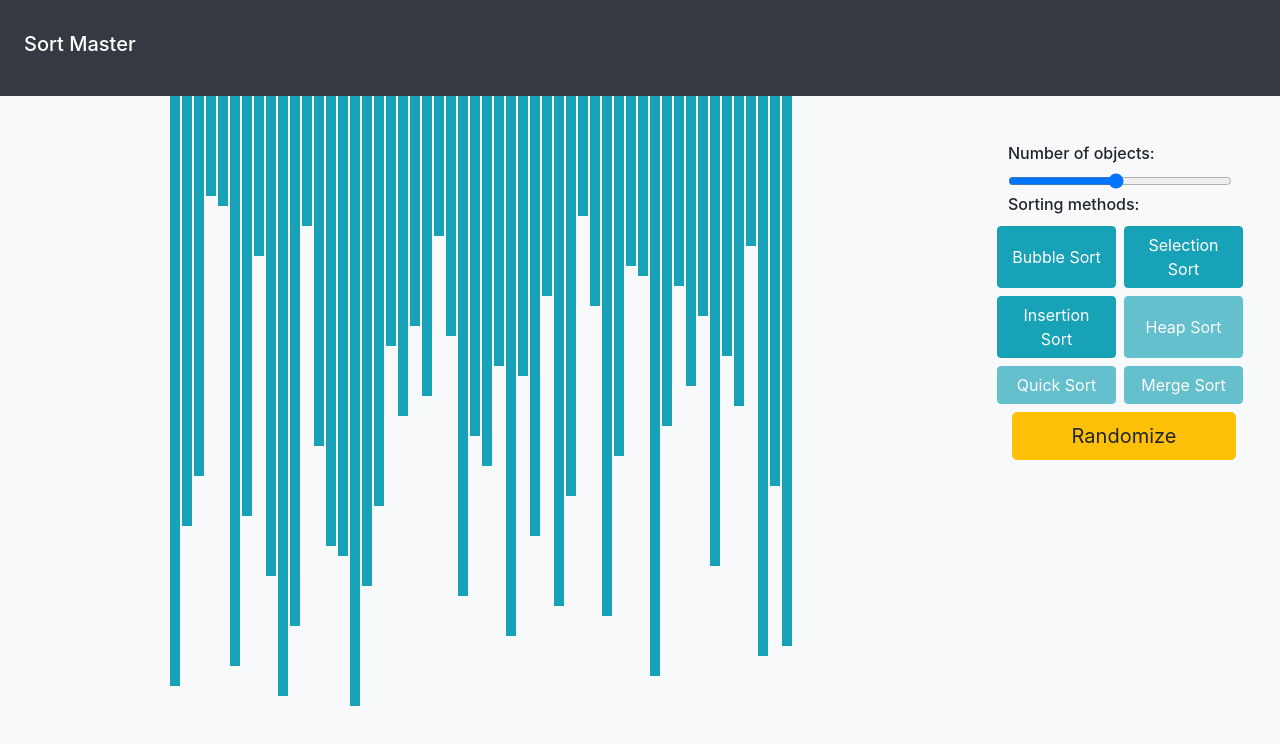
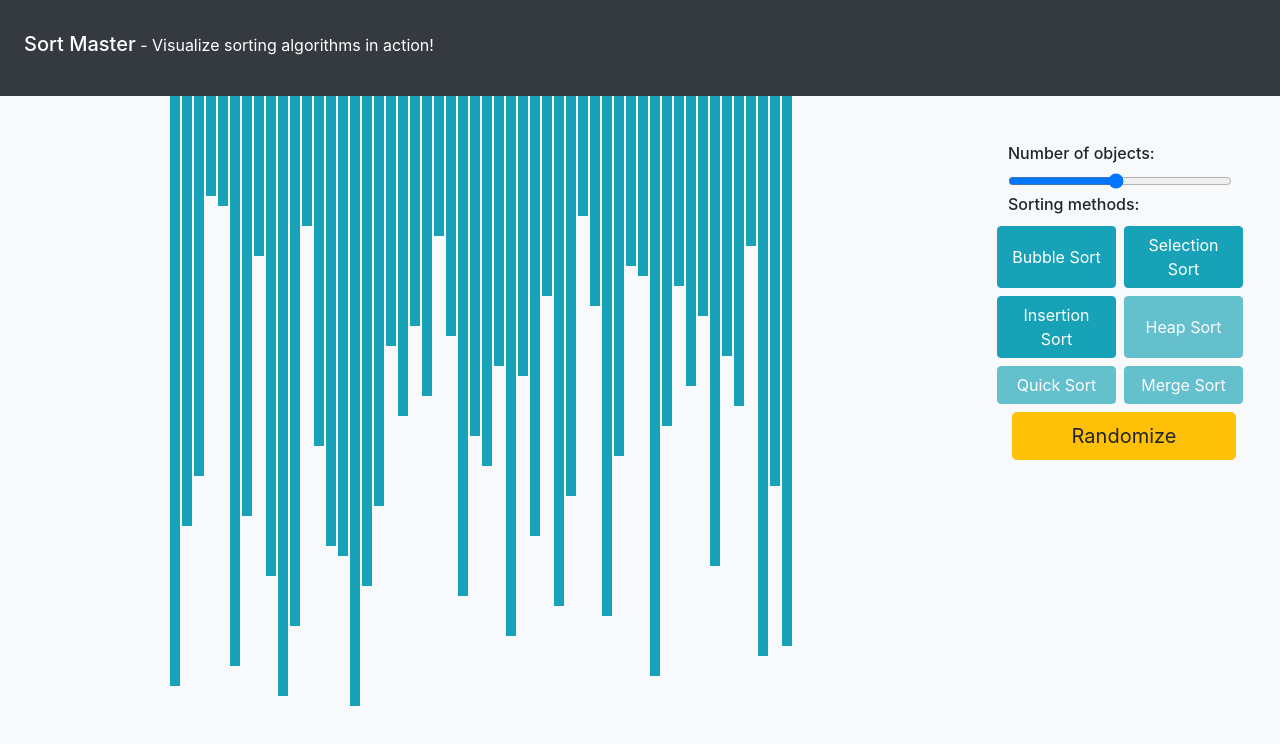
Before and after one commit to abelacosta/sort-master, a React (Create React App) app: page / in a window 1280 px wide. Shown: the top 744 px of the page. Built offline with nearby package versions, Linux system fonts and the light colour scheme.

Commit message:
Added text in navigation bar

```diff
--- a/src/components/navbar.jsx
+++ b/src/components/navbar.jsx
@@ -8,7 +8,12 @@ class NavBar extends Component {
   render() {
     return (
       <nav className="navbar navbar-dark bg-dark p-4">
-        <h1 className="navbar-brand">{this.state.webSiteName}</h1>
+        <h1 className="navbar-brand">
+          {this.state.webSiteName}
+          <small className="mb-0">
+            {" - "}Visualize sorting algorithms in action!
+          </small>
+        </h1>
       </nav>
     );
   }
```
